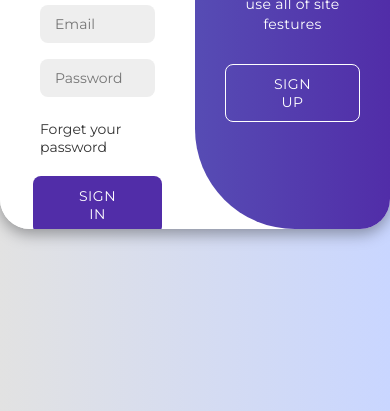
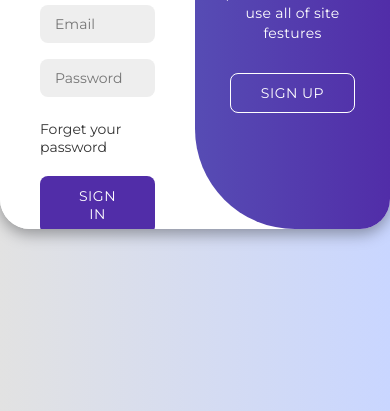
Before and after one commit to Naderhg/loginpg, a plain HTML site: page index.html in a window 390 px wide. Shown: the part 433-844 px from the top of the page. Drawn offline with Linux system fonts and the light colour scheme.

Commit message:
Update style.css

```diff
--- a/style.css
+++ b/style.css
@@ -48,6 +48,12 @@ body{
 .container button.hidden{
     background-color: transparent;
     border-color: #fff;
+}
+@media(max-width: 767px){
+    .container button{
+        padding-left: 30px;
+        padding-right: 30px;
+    }
 }
 
 .container form{
```
